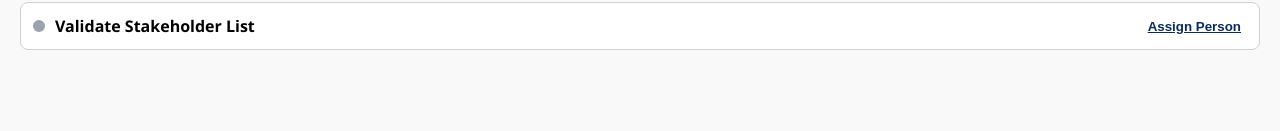
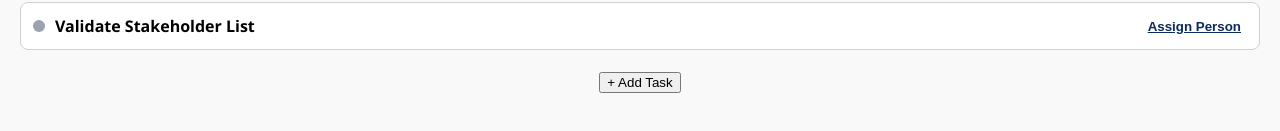
Before and after one commit to johnjkelly1945-ops/project-tracker-vite-pwa-v15, a React (Vite) app in the folder clean-tasksheet/: page / in a window 1280 px wide. Shown: the part 491-622 px from the top of the page. Built offline with nearby package versions, Linux system fonts and the light colour scheme.

Commit message:
Step 7C – Add Task integration and module switching (stable foundation)

```diff
--- a/clean-tasksheet/src/App.jsx
+++ b/clean-tasksheet/src/App.jsx
@@ -1,7 +1,67 @@
-import React from "react";
+/* ======================================================================
+   METRA – App.jsx
+   Module Switching Framework (PreProject ↔ Repository)
+   ----------------------------------------------------------------------
+   This file controls which main screen is displayed.
+   No routing library required — simple manual screen switching.
+   ====================================================================== */
+
+import React, { useState } from "react";
+
+// Main modules
 import PreProject from "./components/PreProject";
+import Repository from "./components/Repository";   // NEW MODULE
+
+// Global styles (unchanged)
 import "./Styles/PreProject.css";
+import "./Styles/Repository.css";                   // NEW CSS (file will follow)
 
 export default function App() {
-  return <PreProject />;
+
+  /* ============================================
+     Master screen controller
+     --------------------------------------------
+     screen = "preproject"  → Workspace (current)
+     screen = "repository"  → Full screen Repository Module
+  ============================================ */
+  const [screen, setScreen] = useState("preproject");
+
+  /* ============================================
+     Task injection from Repository → PreProject
+     --------------------------------------------
+     When user downloads selected tasks from Repository,
+     this callback receives an array of new tasks and
+     forwards them into PreProject.
+  ============================================ */
+  const [injectedTasks, setInjectedTasks] = useState([]);
+
+  const handleRepositoryDownload = (tasksFromRepo) => {
+    setInjectedTasks(tasksFromRepo);
+    setScreen("preproject");
+  };
+
+
+  /* ============================================
+     RENDER SCREENS
+  ============================================ */
+  return (
+    <div className="metra-app-shell">
+
+      {screen === "preproject" && (
+        <PreProject
+          setScreen={setScreen}
+          injectedTasks={injectedTasks}
+          clearInjectedTasks={() => setInjectedTasks([])}
+        />
+      )}
+
+      {screen === "repository" && (
+        <Repository
+          setScreen={setScreen}
+          onDownload={handleRepositoryDownload}
+        />
+      )}
+
+    </div>
+  );
 }
--- /dev/null
+++ b/clean-tasksheet/src/Styles/Repository.css
@@ -0,0 +1 @@
+/* Temporary placeholder for Repository styles */
--- a/clean-tasksheet/src/components/PreProject.jsx
+++ b/clean-tasksheet/src/components/PreProject.jsx
@@ -1,6 +1,7 @@
 /* ======================================================================
    METRA – PreProject.jsx
-   Step 7B – 7 Dummy Tasks + Popup + Passive Assigned Name (Italic + Soft)
+   Step 7C – Add Task Button + Repository Integration
+   (7 Dummy Tasks + Popup + Passive Assigned Name maintained)
    ====================================================================== */
 
 import React, { useState, useEffect } from "react";
@@ -22,7 +23,7 @@ const defaultTasks = [
   { id: 7, title: "Validate Stakeholder List", status: "Not Started" }
 ];
 
-export default function PreProject() {
+export default function PreProject({ setScreen, injectedTasks, clearInjectedTasks }) {
 
   /* ===== Task Persistence ===== */
   const [tasks, setTasks] = useState(() => {
@@ -42,6 +43,16 @@ export default function PreProject() {
   useEffect(() => {
     localStorage.setItem("task_filter_v3", filter);
   }, [filter]);
+
+  /* ================================================================
+     MERGE TASKS RETURNED FROM REPOSITORY (Step 7C)
+     ================================================================ */
+  useEffect(() => {
+    if (injectedTasks && injectedTasks.length > 0) {
+      setTasks(prev => [...prev, ...injectedTasks]);
+      clearInjectedTasks();
+    }
+  }, [injectedTasks, clearInjectedTasks]);
 
   /* ===== Active task & popups ===== */
   const [activeTaskId, setActiveTaskId] = useState(null);
@@ -213,6 +224,16 @@ export default function PreProject() {
         ))}
       </div>
 
+      {/* + ADD TASK BUTTON (Step 7C) */}
+      <div style={{ textAlign: "center", marginTop: "20px" }}>
+        <button
+          className="add-task-btn"
+          onClick={() => setScreen("repository")}
+        >
+          + Add Task
+        </button>
+      </div>
+
       {/* ASSIGN OVERLAY */}
       {showAssignOverlay && (
         <PersonnelOverlay
--- /dev/null
+++ b/clean-tasksheet/src/components/Repository.jsx
@@ -0,0 +1,22 @@
+// Temporary placeholder until full module is installed
+import React from "react";
+
+export default function Repository({ setScreen }) {
+  return (
+    <div style={{ padding: "40px", textAlign: "center" }}>
+      <h1>Repository Module Placeholder</h1>
+      <p>This is a temporary file so the app compiles correctly.</p>
+
+      <button
+        style={{
+          marginTop: "20px",
+          padding: "10px 20px",
+          fontSize: "16px"
+        }}
+        onClick={() => setScreen("preproject")}
+      >
+        Return to PreProject
+      </button>
+    </div>
+  );
+}
```
